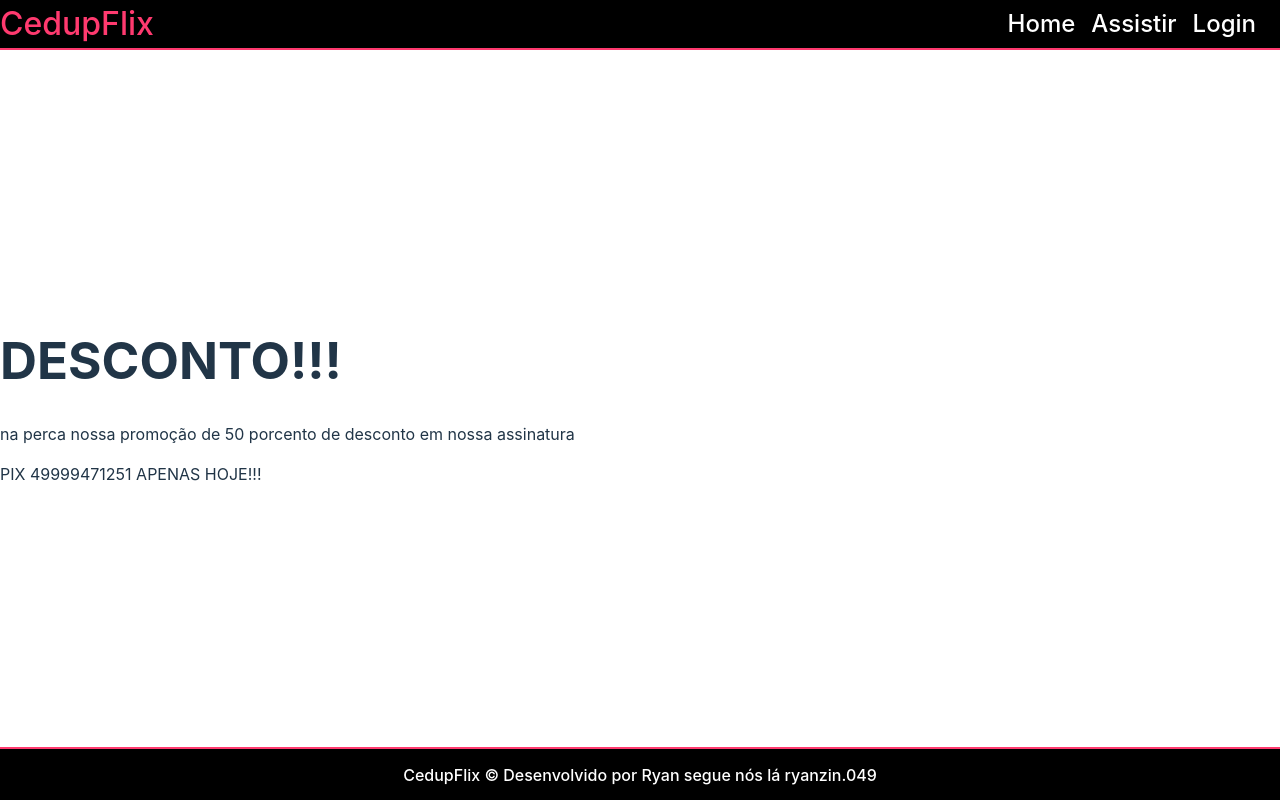
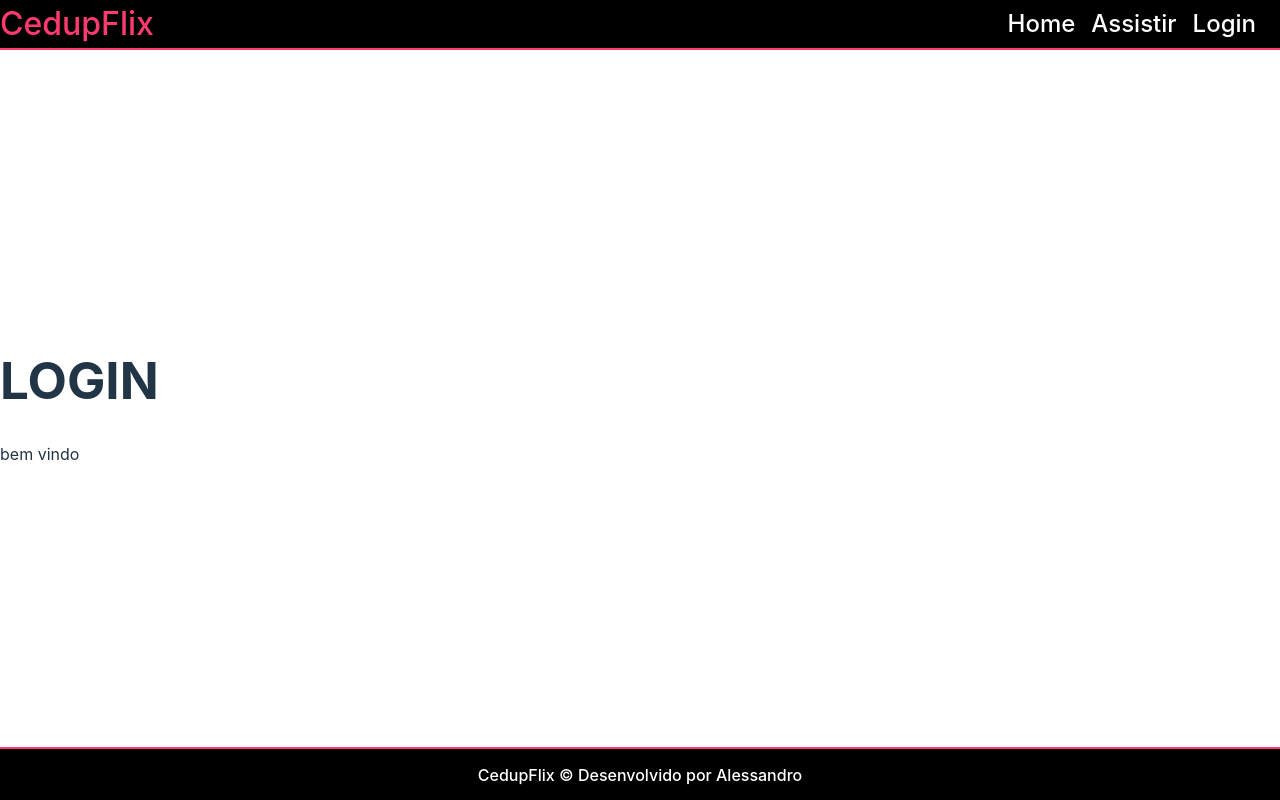
Before and after one commit to marqueller/4401-pdm, a React (Vite) app: page /acesso in a window 1280 px wide. Built offline with nearby package versions, Linux system fonts and the light colour scheme.

Commit message:
4° commit

```diff
--- a/src/App.jsx
+++ b/src/App.jsx
@@ -5,8 +5,8 @@ function App() {
   return (
     <>
       <Header />
-      <h1>OLÁ Cedupers Informaticos de plantão</h1>
-      <p>apredendo a jogar truco minecraft e braw stars conosco</p>
+      <h1>OLÁ </h1>
+      <p>Bem vindo </p>
       <Footer />
     </>
   )
--- a/src/acesso.jsx
+++ b/src/acesso.jsx
@@ -6,9 +6,8 @@ function Acesso() {
     return (
         <div>
             <Header />
-            <h1>DESCONTO!!!</h1>
-            <p>na perca nossa promoção de 50 porcento de desconto em nossa assinatura</p>
-            <p>PIX 49999471251 APENAS HOJE!!!</p>
+            <h1>LOGIN</h1>
+            <p>bem vindo </p>
 
             <Footer />
         </div>
--- a/src/components/Footer/index.jsx
+++ b/src/components/Footer/index.jsx
@@ -3,7 +3,7 @@ import styles from "./Footer.module.css";
 function Footer() {
     return (
         <footer className={styles.footer}>
-            <h2>CedupFlix &copy; Desenvolvido por Ryan segue nós lá ryanzin.049 </h2>
+            <h2>CedupFlix &copy; Desenvolvido por Alessandro </h2>
         </footer>
     );
 }
```
Also changed, not shown: 2 other files (tests, documents, lock files or other folders).
